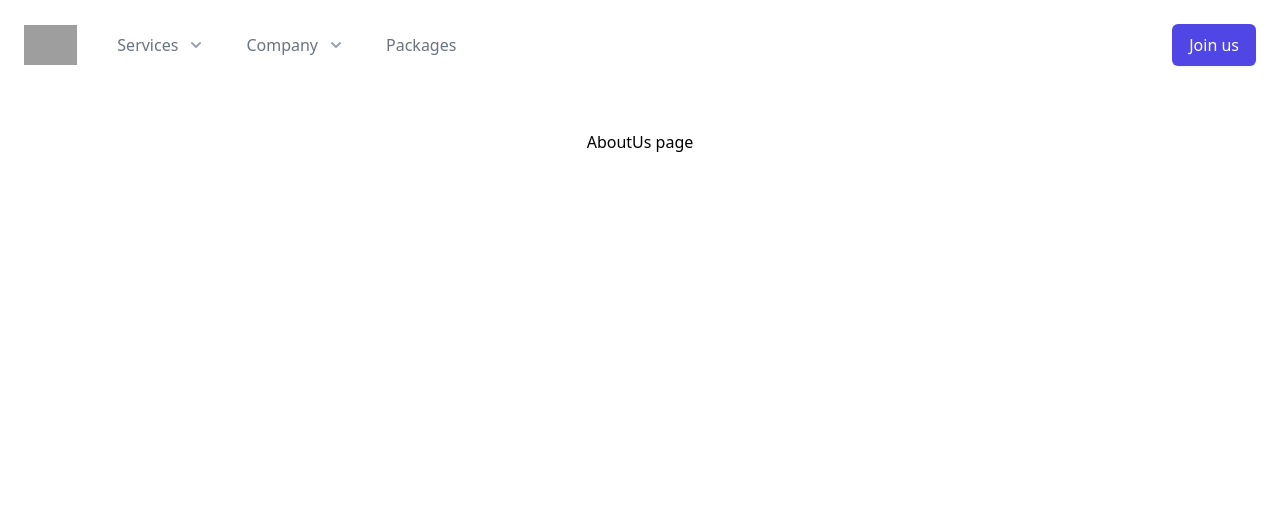
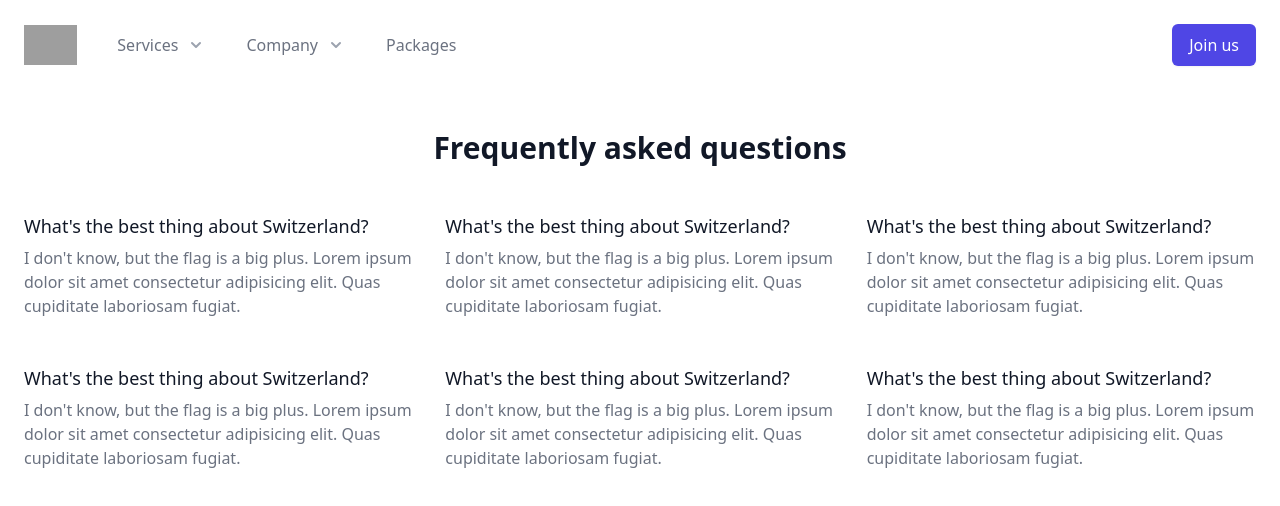
Before and after one commit to inayabs/amrep-mock1, a Next.js app: page /company/about-us in a window 1280 px wide. Shown: the top 506 px of the page. Built offline with nearby package versions, Linux system fonts and the light colour scheme; grey boxes are pictures that could not be loaded.

Commit message:
slider and player update

```diff
--- a/components/image-slider.js
+++ b/components/image-slider.js
@@ -27,7 +27,7 @@ const ImageSlider = ({file}) => {
         <div className="relative" ref={imageContainer} >
             <img src={file.source} alt="" className="object-cover pointer-events-none group-hover:opacity-75" />
                 <img src={file.source} alt="" className="object-cover pointer-events-none group-hover:opacity-75"
-                style={{filter:'grayscale(100%)', clipPath: `polygon(0 0, ${imageRevealFraq * 100}% 0, ${imageRevealFraq * 100}% 100%, 0 100%)`}}
+                style={{filter:file.filter, clipPath: `polygon(0 0, ${imageRevealFraq * 100}% 0, ${imageRevealFraq * 100}% 100%, 0 100%)`}}
                 className="absolute inset-0"/>
 
                 <div style={{left: `${imageRevealFraq * 100}%`}} className="absolute inset-y-0">
--- a/pages/company/about-us.js
+++ b/pages/company/about-us.js
@@ -1,12 +1,61 @@
 import Layout from "../../components/layouts/landing";
 const AboutUs = () => {
+    const faqs = [
+        {
+            id: 1,
+            question: "What's the best thing about Switzerland?",
+            answer:
+            "I don't know, but the flag is a big plus. Lorem ipsum dolor sit amet consectetur adipisicing elit. Quas cupiditate laboriosam fugiat.",
+        },
+        {
+            id: 2,
+            question: "What's the best thing about Switzerland?",
+            answer:
+            "I don't know, but the flag is a big plus. Lorem ipsum dolor sit amet consectetur adipisicing elit. Quas cupiditate laboriosam fugiat.",
+        },
+        {
+            id: 3,
+            question: "What's the best thing about Switzerland?",
+            answer:
+            "I don't know, but the flag is a big plus. Lorem ipsum dolor sit amet consectetur adipisicing elit. Quas cupiditate laboriosam fugiat.",
+        },
+        {
+            id: 4,
+            question: "What's the best thing about Switzerland?",
+            answer:
+            "I don't know, but the flag is a big plus. Lorem ipsum dolor sit amet consectetur adipisicing elit. Quas cupiditate laboriosam fugiat.",
+        },
+        {
+            id: 5,
+            question: "What's the best thing about Switzerland?",
+            answer:
+            "I don't know, but the flag is a big plus. Lorem ipsum dolor sit amet consectetur adipisicing elit. Quas cupiditate laboriosam fugiat.",
+        },
+        {
+            id: 6,
+            question: "What's the best thing about Switzerland?",
+            answer:
+            "I don't know, but the flag is a big plus. Lorem ipsum dolor sit amet consectetur adipisicing elit. Quas cupiditate laboriosam fugiat.",
+        },
+        // More questions...
+      ]
     return (
         <Layout>
-            <div className="text-center">
-                <h1>
-                    AboutUs page
-                </h1>
-            </div>
+            <div className="bg-white">
+                <div className="max-w-7xl mx-auto">
+                    <h2 className="text-3xl font-extrabold text-gray-900 text-center">Frequently asked questions</h2>
+                    <div className="mt-12">
+                    <dl className="space-y-10 md:space-y-0 md:grid md:grid-cols-2 md:gap-x-8 md:gap-y-12 lg:grid-cols-3">
+                        {faqs.map((faq) => (
+                        <div key={faq.id}>
+                            <dt className="text-lg leading-6 font-medium text-gray-900">{faq.question}</dt>
+                            <dd className="mt-2 text-base text-gray-500">{faq.answer}</dd>
+                        </div>
+                        ))}
+                    </dl>
+                    </div>
+                </div>
+                </div>
         </Layout>
     );
 }
--- a/pages/packages.js
+++ b/pages/packages.js
@@ -68,7 +68,7 @@ const Packages = () => {
                             <p className="mt-4 text-sm text-gray-500">{tier.description}</p>
                             <a
                             href={tier.href}
-                            className="mt-6 block border border-gray-800 rounded-md bg-gray-800 w-full py-2 text-sm font-semibold text-white text-center hover:bg-gray-900"
+                            className="mt-6 block border border-gray-800 rounded-md bg-indigo-800 w-full py-2 text-sm font-semibold text-white text-center hover:bg-gray-900"
                             >
                             Buy {tier.name}
                             </a>
--- a/pages/services/photo-editing.js
+++ b/pages/services/photo-editing.js
@@ -8,7 +8,7 @@ const files = [
         size: '3.9 MB',
         source:
           'https://images.unsplash.com/photo-1582053433976-25c00369fc93?ixid=MXwxMjA3fDB8MHxwaG90by1wYWdlfHx8fGVufDB8fHw%3D&ixlib=rb-1.2.1&auto=format&fit=crop&w=512&q=80',
-        position:0.5
+        filter:'grayscale(100%)'
       },
       {
         id:2,
@@ -16,7 +16,7 @@ const files = [
         size: '3.9 MB',
         source:
           'https://images.unsplash.com/photo-1582053433976-25c00369fc93?ixid=MXwxMjA3fDB8MHxwaG90by1wYWdlfHx8fGVufDB8fHw%3D&ixlib=rb-1.2.1&auto=format&fit=crop&w=512&q=80',
-        position:0.5
+        filter:'hue-rotate(90deg)'
       },
       {
         id:3,
@@ -24,7 +24,7 @@ const files = [
         size: '3.9 MB',
         source:
           'https://images.unsplash.com/photo-1582053433976-25c00369fc93?ixid=MXwxMjA3fDB8MHxwaG90by1wYWdlfHx8fGVufDB8fHw%3D&ixlib=rb-1.2.1&auto=format&fit=crop&w=512&q=80',
-        position:0.5
+        filter:'sepia(60%)'
       },
     // More files...
   ]
--- a/pages/services/twilight-editing.js
+++ b/pages/services/twilight-editing.js
@@ -3,22 +3,28 @@ import ImageSlider from "../../components/image-slider";
 
 const files = [
     {
+        id:1,
         title: 'IMG_4985.HEIC',
         size: '3.9 MB',
         source:
           'https://images.unsplash.com/photo-1582053433976-25c00369fc93?ixid=MXwxMjA3fDB8MHxwaG90by1wYWdlfHx8fGVufDB8fHw%3D&ixlib=rb-1.2.1&auto=format&fit=crop&w=512&q=80',
+        filter:'grayscale(100%)'
       },
       {
+        id:2,
         title: 'IMG_4985.HEIC',
         size: '3.9 MB',
         source:
           'https://images.unsplash.com/photo-1582053433976-25c00369fc93?ixid=MXwxMjA3fDB8MHxwaG90by1wYWdlfHx8fGVufDB8fHw%3D&ixlib=rb-1.2.1&auto=format&fit=crop&w=512&q=80',
+        filter:'hue-rotate(90deg)'
       },
       {
+        id:3,
         title: 'IMG_4985.HEIC',
         size: '3.9 MB',
         source:
           'https://images.unsplash.com/photo-1582053433976-25c00369fc93?ixid=MXwxMjA3fDB8MHxwaG90by1wYWdlfHx8fGVufDB8fHw%3D&ixlib=rb-1.2.1&auto=format&fit=crop&w=512&q=80',
+        filter:'sepia(60%)'
       },
     // More files...
   ]
--- a/pages/services/video-editing.js
+++ b/pages/services/video-editing.js
@@ -7,21 +7,21 @@ const files = [
         title: 'Standard “Walkthrough” Edit - $5',
         size: '3.9 MB',
         source:
-          'https://www.youtube.com/watch?v=V7z7BAZdt2M',
+          'https://player.vimeo.com/video/641919142?h=d7ea6014f7&app_id=122963',
       },
       {
         id:2,
         title: 'Advanced “Cinematic” Edit - $50',
         size: '3.9 MB',
         source:
-          'https://www.youtube.com/watch?v=AKXwJbZ7kXQ',
+          'https://player.vimeo.com/video/537325941?h=d1c4854e66&app_id=122963',
       },
       {
         id:3,
         title: 'Highlight Reel Edit - $25',
         size: '3.9 MB',
         source:
-          'https://www.youtube.com/watch?v=W_8aNl2PcOQ',
+          'https://player.vimeo.com/video/537317894?h=712e02bd53&app_id=122963',
       },
     // More files...
   ]
@@ -41,9 +41,9 @@ const VideoEditing = () => {
                     {files.map((file) => (
                         <li key={file.id} className="relative">
                         <p className="mt-2 block text-sm font-medium text-gray-900 truncate pointer-events-none">{file.title}</p>
-                        <div className="group block w-full aspect-w-10 aspect-h-7 rounded-lg bg-gray-100 focus-within:ring-2 focus-within:ring-offset-2 focus-within:ring-offset-gray-100 focus-within:ring-indigo-500 overflow-hidden">
-                            <ReactPlayer url={file.source} width={'relative'}/>
-                        </div>
+                        {/* <div className="group block w-full aspect-w-10 aspect-h-7 rounded-lg bg-gray-100 focus-within:ring-2 focus-within:ring-offset-2 focus-within:ring-offset-gray-100 focus-within:ring-indigo-500 overflow-hidden"> */}
+                            <ReactPlayer url={file.source} width={'relative'} controls/>
+                        {/* </div> */}
                         {/* <p className="block text-sm font-medium text-gray-500 pointer-events-none">{file.size}</p> */}
                         </li>
                     ))}
```
Also changed, not shown: 1 other file (tests, documents, lock files or other folders).
